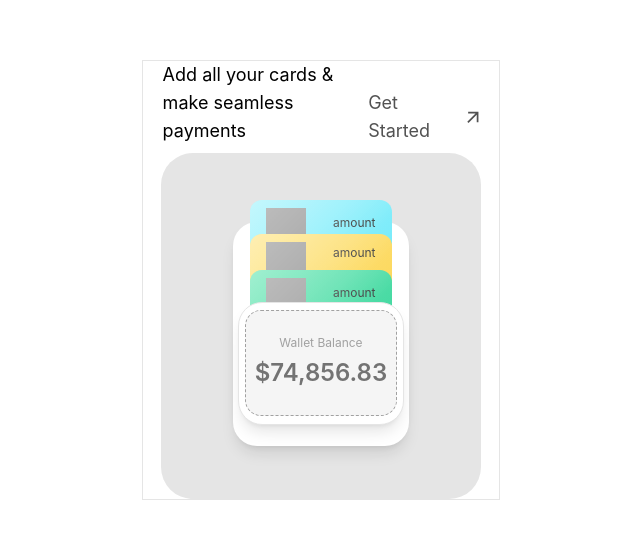
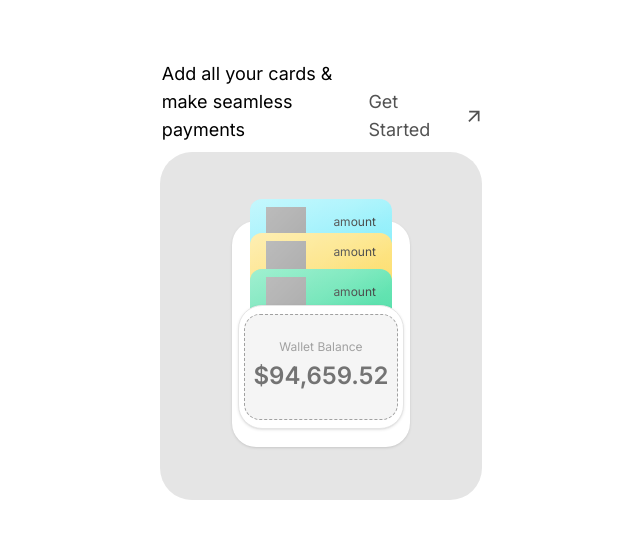
Before and after one commit to 2201monesh/arts, a React (Vite) app: page / in a window 1280 px wide. Shown: the part 120-658 px from the top of the page, without its empty margins (319-959 px from the left). Built offline with nearby package versions, Linux system fonts and the light colour scheme; grey boxes are pictures that could not be loaded.

Commit message:
Changes in walletCard

```diff
--- a/index.html
+++ b/index.html
@@ -1,9 +1,13 @@
-<!doctype html>
+<!DOCTYPE html>
 <html lang="en">
   <head>
     <meta charset="UTF-8" />
     <link rel="icon" type="image/svg+xml" href="/vite.svg" />
     <meta name="viewport" content="width=device-width, initial-scale=1.0" />
+    <link
+      href="https://fonts.googleapis.com/css2?family=Inter:wght@300;400;500;600;700&display=swap"
+      rel="stylesheet"
+    />
     <title>arts</title>
   </head>
   <body>
--- a/src/App.jsx
+++ b/src/App.jsx
@@ -2,6 +2,7 @@ import { useState } from "react";
 import "./App.css";
 import AppDrawer from "./components/AppDrawer";
 import WalletCard from "./components/WalletCard";
+import GradientCards from "./components/GradientCards";
 
 function App() {
   const [count, setCount] = useState(0);
@@ -10,6 +11,7 @@ function App() {
     <div className="h-screen w-screen flex items-center justify-center">
       {/* <AppDrawer /> */}
       <WalletCard />
+      {/* <GradientCards /> */}
     </div>
   );
 }
--- /dev/null
+++ b/src/components/GradientCards.jsx
@@ -0,0 +1,11 @@
+import React from "react";
+
+function GradientCards() {
+  return (
+    <div>
+      <p>cards</p>
+    </div>
+  );
+}
+
+export default GradientCards;
--- a/src/components/WalletCard.css
+++ b/src/components/WalletCard.css
@@ -27,7 +27,7 @@
 .slider-wrapper {
     display: flex;
     flex-direction: column;
-    animation: slideUp 1.5s linear forwards;
+    animation: slideUp 2s linear forwards;
 }
 
 .slider-wrapper span {
@@ -42,17 +42,17 @@
 
 .card-one {
     animation: slideDown 0.8s linear;
-    background: linear-gradient(135deg, #a5f3fc 0%, #67e8f9 100%);
+    background: linear-gradient(to bottom, #a5f3fc 0%, #67e8f9 100%);
 }
 
 .card-two {
     animation: slideDown 0.8s linear;
-    background: linear-gradient(135deg, #fde68a 0%, #fcd34d 100%);
+    background: linear-gradient(to bottom, #fde68a 0%, #fcd34d 100%);
 }
 
 .card-three {
     animation: slideDown 0.8s linear;
-    background: linear-gradient(135deg, #6ee7b7 0%, #34d399 100%);
+    background: linear-gradient(to bottom, #6ee7b7 0%, #34d399 100%);
 }
 
 /* diagonal soft gloss */
@@ -127,7 +127,7 @@ content: "";
 
 @keyframes slideUp {
     0% {
-        transform: translateY(56px);
+        transform: translateY(85px);
     }
 
     33% {
@@ -135,10 +135,10 @@ content: "";
     }
 
     66% {
-        transform: translateY(-56px);
+        transform: translateY(-85px);
     }
 
     100% {
-        transform: translateY(-56px);
+        transform: translateY(-85px);
     }
 }
--- a/src/components/WalletCard.jsx
+++ b/src/components/WalletCard.jsx
@@ -68,7 +68,7 @@ function WalletCard() {
   };
 
   return (
-    <div className="border border-neutral-200 h-[55%] w-[28%] flex items-center justify-center flex-col">
+    <div className="h-[55%] w-[28%] flex items-center justify-center flex-col">
       <div className="flex flex-col justify-start items-start w-[90%] mb-2 ml-1">
         <p className="text-lg">Add all your cards &</p>
         <p className="text-lg flex items-center justify-between w-full">
@@ -79,8 +79,8 @@ function WalletCard() {
         </p>
       </div>
       <div className="w-[90%] h-[80%] rounded-4xl flex items-center justify-center bg-neutral-200 gray-box relative">
-        <div className="w-[55%] h-[65%] rounded-3xl flex items-center justify-center bg-white shadow-lg relative absolute top-2">
-          <div className="w-[94%] h-[55%] rounded-3xl flex items-center justify-center bg-white shadow-lg absolute top-20 border border-neutral-200 z-20">
+        <div className="w-[55%] h-[65%] rounded-3xl flex items-center justify-center bg-white shadow-sm relative absolute top-2">
+          <div className="w-[94%] h-[55%] rounded-3xl flex items-center justify-center bg-white shadow-sm absolute top-21 border border-neutral-200 z-20">
             <div className='w-[93%] h-[87%] border border-dashed border-neutral-400 rounded-2xl flex flex-col items-center justify-center bg-repeat bg-[url("https://www.transparenttextures.com/patterns/leather.png")] bg-neutral-100'>
               <span className="text-xs text-neutral-400 mb-1">
                 Wallet Balance
@@ -90,6 +90,7 @@ function WalletCard() {
                   <span className="value-one">$00.00</span>
                   <span className="value-two">$37,768.54</span>
                   <span className="value-three">$74,856.83</span>
+                  <span className="value-three">$94,659.52</span>
                 </div>
               </div>
             </div>
```
